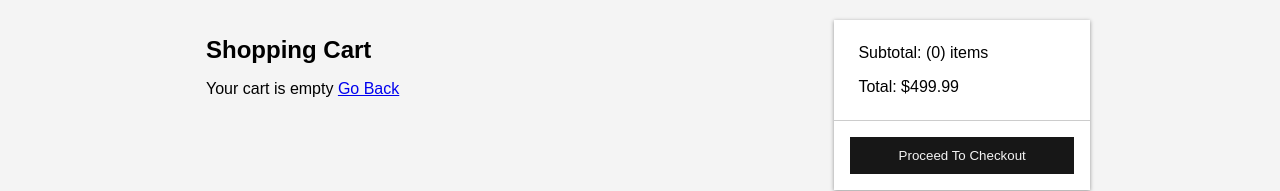
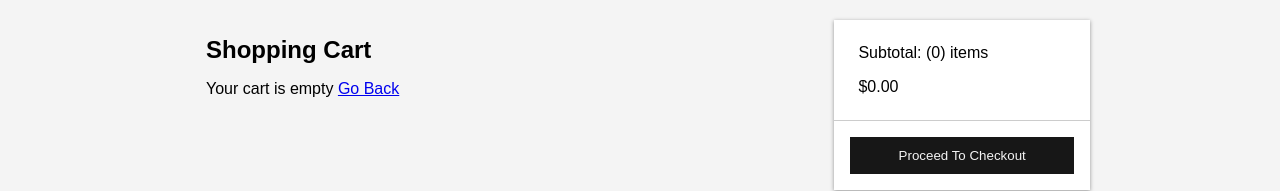
Before and after one commit to Cores13/e_commerce_site, a React (Create React App) app in the folder frontend/: page /cart in a window 1280 px wide. Shown: the part 122-313 px from the top of the page. Built offline with nearby package versions, Linux system fonts and the light colour scheme.

Commit message:
Save cart items to local storage

```diff
--- a/frontend/src/components/Navbar.js
+++ b/frontend/src/components/Navbar.js
@@ -1,7 +1,15 @@
 import './Navbar.css';
 import {Link} from 'react-router-dom';
+import {useSelector} from 'react-redux';
 
 const NavBar = ({click}) => {
+    const cart = useSelector((state) => state.cart);
+    const {cartItems} = cart;
+
+    const getCartCount = () => {
+        return cartItems.reduce((qty, item) => qty + Number(item.qty), 0);
+    };
+
     return (
         <nav className='navbar'>
 
@@ -16,7 +24,7 @@ const NavBar = ({click}) => {
                     <Link to='/cart' className='cart__link'>
                         <i className='fas fa-shopping-cart'></i>
                          Cart
-                        <span className='cartlogo__badge'>0</span>
+                        <span className='cartlogo__badge'>{getCartCount()}</span>
                     </Link>
                 </li>
                 <li>
--- a/frontend/src/components/SideDrawer.js
+++ b/frontend/src/components/SideDrawer.js
@@ -1,5 +1,6 @@
-import './SideDrawer.css'
-import {Link} from 'react-router-dom'
+import './SideDrawer.css';
+import {Link} from 'react-router-dom';
+import {useSelector} from 'react-redux';
 
 const SideDrawer = ({show, click}) => {
     const sideDrawerClass = ['sidedrawer'];
@@ -7,13 +8,21 @@ const SideDrawer = ({show, click}) => {
     if (show){
         sideDrawerClass.push('show');
     }
+
+    const cart = useSelector(state => state.cart);
+    const {cartItems} =cart;
+
+    const getCartCount = () => {
+        return cartItems.reduce((qty, item) => qty + Number(item.qty), 0);
+    };
+
     return <div className={sideDrawerClass.join(' ')}>
         <ul className='sidedrawer__links' onClick={click}>
             <li>
                 <Link to='/cart'>
                     <i className='fas fa-shopping-cart'></i>
                     <span>
-                        Cart <span className='sidedrawer__cartbadge'>0</span>
+                        Cart <span className='sidedrawer__cartbadge'>{getCartCount()}</span>
                     </span>
                 </Link>
             </li>
--- a/frontend/src/redux/store.js
+++ b/frontend/src/redux/store.js
@@ -14,8 +14,16 @@ const reducer = combineReducers({
 
 const middleware = [thunk];
 
+const cartFromLocalStorage = localStorage.getItem('cart') ? JSON.parse(localStorage.getItem('cart')) : [];
+
+const INITIAL_STATE = {
+    cart: {
+        cartItems: cartFromLocalStorage,
+    }
+}
 const store = createStore(
     reducer,
+    INITIAL_STATE,
     composeWithDevTools(applyMiddleware(...middleware))
 );
 
--- a/frontend/src/screens/CartScreen.js
+++ b/frontend/src/screens/CartScreen.js
@@ -22,6 +22,14 @@ const CartScreen = () => {
         dispatch(removeFromCart(id));
     }
 
+    const getCartCount = () => {
+        return cartItems.reduce((qty, item) => Number(item.qty) + qty, 0)
+    }
+
+    const getCartSubtotal = () => {
+        return cartItems.reduce((price, item) => (item.price * item.qty) +price, 0);
+    }
+
     return <div className="cartscreen">
             <div className="cartscreen__left">
                 <h2>Shopping Cart</h2>
@@ -30,13 +38,13 @@ const CartScreen = () => {
                         Your cart is empty <Link to='/'>Go Back</Link>
                     </div>
                 ) : cartItems.map(item => (
-                    <CartItem item={item} qtyChangeHandler={qtyChangeHandler} removeHandler={removeHandler}/>
+                    <CartItem key={item.product} item={item} qtyChangeHandler={qtyChangeHandler} removeHandler={removeHandler}/>
                 ))}
             </div>
             <div className="cartscreen__right">
                 <div className="cartscreen__info">
-                    <p>Subtotal: (0) items</p>
-                    <p>Total: $499.99</p>
+                    <p>Subtotal: ({getCartCount()}) items</p>
+                    <p>${getCartSubtotal().toFixed(2)}</p>
                 </div>
                 <div>
                     <button>Proceed To Checkout</button>
```
Also changed, not shown: 1 other file (tests, documents, lock files or other folders).
